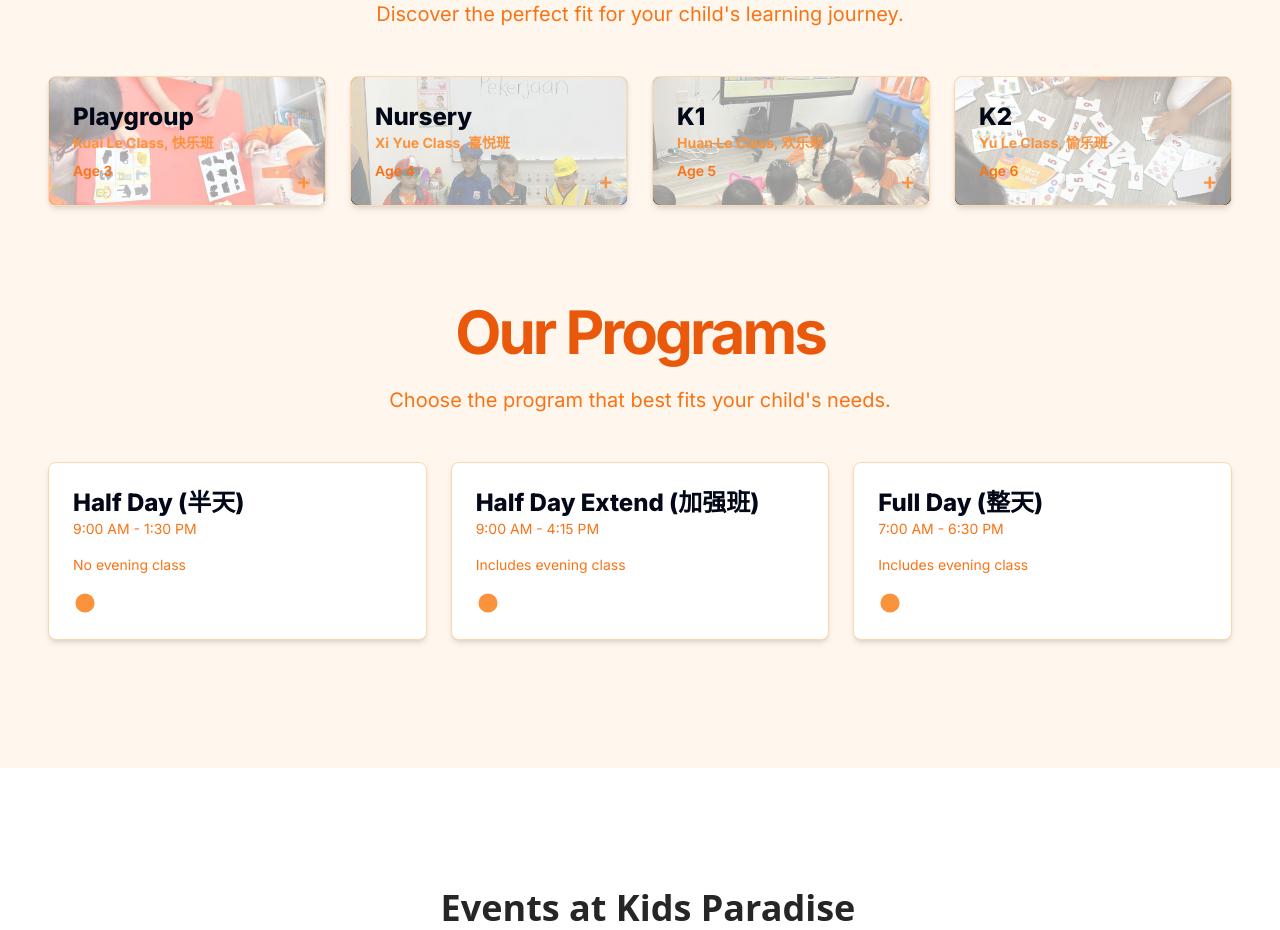
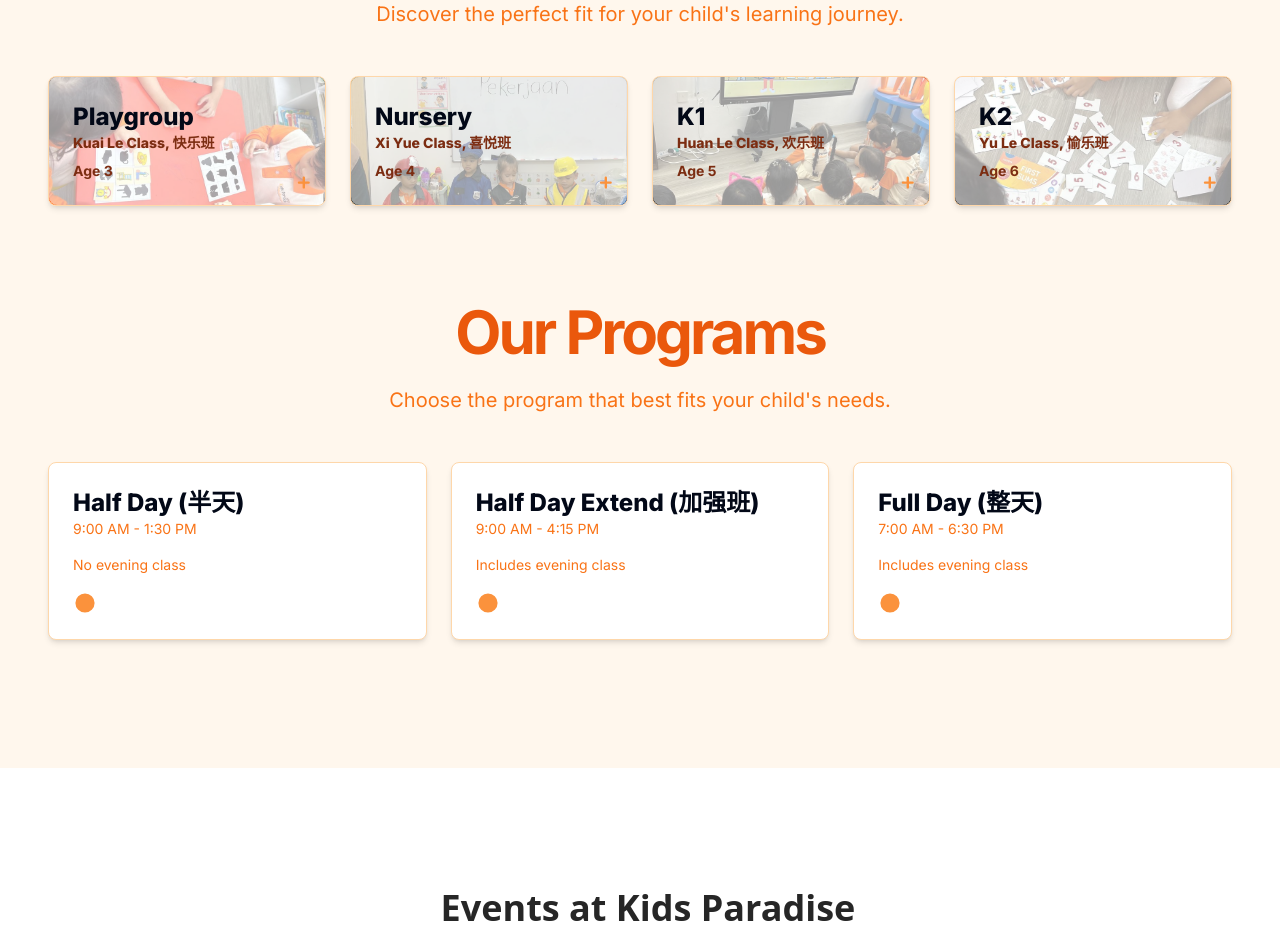
Before and after one commit to sayyidsyamil/kidsparadise, a Next.js app: page / in a window 1280 px wide. Shown: the part 2280-3210 px from the top of the page. Built offline with nearby package versions, Linux system fonts and the light colour scheme.

Commit message:
add image bg to classes

```diff
--- a/components/Programs.jsx
+++ b/components/Programs.jsx
@@ -44,8 +44,8 @@ export function Programs() {
 
               <div className="relative p-6">
                 <h3 className="text-2xl font-extrabold">{group.title}</h3>
-                <p className="text-sm font-bold text-orange-400">{group.subtitle}</p>
-                <p className="mt-2 text-sm font-semibold text-orange-500 group-hover:text-orange-900">{group.age}</p>
+                <p className="text-sm font-extrabold text-orange-900">{group.subtitle}</p>
+                <p className="mt-2 text-sm font-bold text-orange-900">{group.age}</p>
               </div>
 
               {/* Animated icon */}
```
